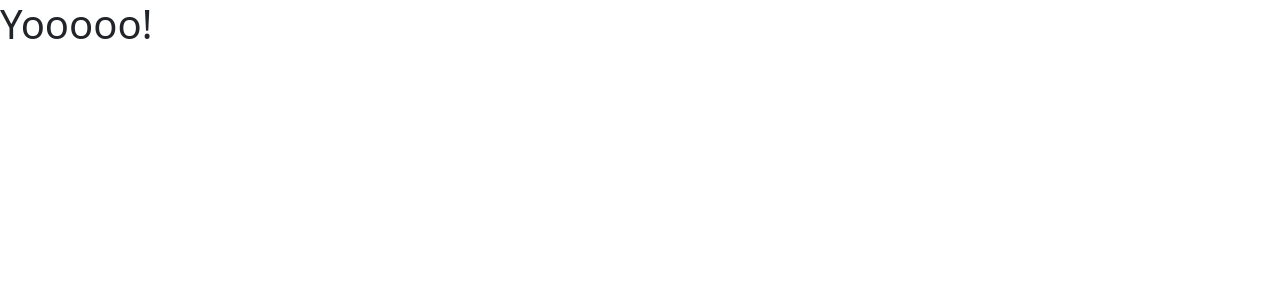
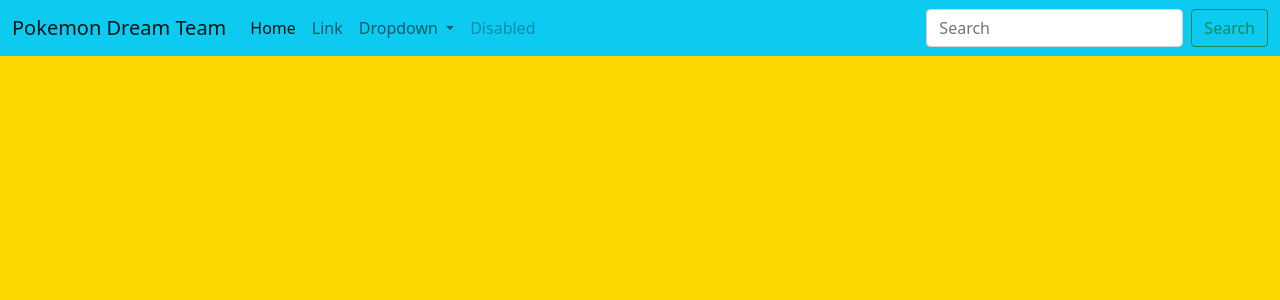
Before and after one commit to kelseyv4/Group-Project-2, a Flask app: page /api/intra_type_comparison in a window 1280 px wide. Before the commit the part shown is almost empty. Shown: the top 300 px of the page. Run offline with Flask 2, Linux system fonts and the light colour scheme; some libraries are stand-ins or nearby versions.

Commit message:
added navbar and chart div to intra_type.html

```diff
--- a/app.py
+++ b/app.py
@@ -112,6 +112,52 @@ def note_postgres():
 
 @app.route("/api/intra_type_comparison")
 def intra_type():
+    notes = db.session.query(pokemon)
+    data = []
+
+    # for note in notes:
+    #     data.append({
+    #         "against_bug" : note.against_bug,
+    #         "against_dark" : note.against_dark,
+    #         "against_dragon" : note.against_dragon,
+    #         "against_electric" : note.against_electric,
+    #         "against_fairy" : note.against_fairy,
+    #         "against_fight" : note.against_fight,
+    #         "against_fire" : note.against_fire,
+    #         "against_flying" : note.against_flying,
+    #         "against_ghost" : note.against_ghost,
+    #         "against_grass" : note.against_grass,
+    #         "against_ground" : note.against_ground,
+    #         "against_ice" : note.against_ice,
+    #         "against_normal" : note.against_normal,
+    #         "against_poison" : note.against_poison,
+    #         "against_psychic" : note.against_psychic,
+    #         "against_rock" : note.against_rock,
+    #         "against_steel" : note.against_steel,
+    #         "against_water" : note.against_water,
+    #         "attack" : note.attack,
+    #         "base_egg_steps" : note.base_egg_steps,
+    #         "base_happiness" : note.base_happiness,
+    #         "base_total" : note.base_total,
+    #         "defense" : note.defense,
+    #         "experience_growth" : note.experience_growth,
+    #         "height_m" : note.height_m,
+    #         "hp" : note.hp,
+    #         "name" : note.name,
+    #         "percentage_male" : note.percentage_male,
+    #         "pokedex_number" : note.pokedex_number,
+    #         "sp_attack" : note.sp_attack,
+    #         "sp_defense" : note.sp_defense,
+    #         "speed" : note.speed,
+    #         "type1" : note.type1,
+    #         "type2" : note.type2,
+    #         "weight_kg" : note.weight_kg,
+    #         "generation" : note.generation,
+    #         "is_legendary" : note.is_legendary
+    #     })
+
+    # print(data)
+
     return render_template("intra_type.html")
 
 if __name__ == "__main__":
--- a/static/css/style.css
+++ b/static/css/style.css
@@ -0,0 +1,3 @@
+body {
+    background-color: gold;
+}
--- a/templates/intra_type.html
+++ b/templates/intra_type.html
@@ -14,7 +14,48 @@
     </head>
 
     <body>
-        <h1>Yooooo!</h1>
+        <nav class="navbar navbar-expand-lg navbar-light bg-info">
+            <div class="container-fluid">
+              <a class="navbar-brand" href="#">Pokemon Dream Team</a>
+              <button class="navbar-toggler" type="button" data-bs-toggle="collapse" data-bs-target="#navbarSupportedContent" aria-controls="navbarSupportedContent" aria-expanded="false" aria-label="Toggle navigation">
+                <span class="navbar-toggler-icon"></span>
+              </button>
+              <div class="collapse navbar-collapse" id="navbarSupportedContent">
+                <ul class="navbar-nav me-auto mb-2 mb-lg-0">
+                  <li class="nav-item">
+                    <a class="nav-link active" aria-current="page" href="#">Home</a>
+                  </li>
+                  <li class="nav-item">
+                    <a class="nav-link" href="#">Link</a>
+                  </li>
+                  <li class="nav-item dropdown">
+                    <a class="nav-link dropdown-toggle" href="#" id="navbarDropdown" role="button" data-bs-toggle="dropdown" aria-expanded="false">
+                      Dropdown
+                    </a>
+                    <ul class="dropdown-menu" aria-labelledby="navbarDropdown">
+                      <li><a class="dropdown-item" href="#">Action</a></li>
+                      <li><a class="dropdown-item" href="#">Another action</a></li>
+                      <li><hr class="dropdown-divider"></li>
+                      <li><a class="dropdown-item" href="#">Something else here</a></li>
+                    </ul>
+                  </li>
+                  <li class="nav-item">
+                    <a class="nav-link disabled" href="#" tabindex="-1" aria-disabled="true">Disabled</a>
+                  </li>
+                </ul>
+                <form class="d-flex">
+                  <input class="form-control me-2" type="search" placeholder="Search" aria-label="Search">
+                  <button class="btn btn-outline-success" type="submit">Search</button>
+                </form>
+              </div>
+            </div>
+          </nav>
+
+        <div class="container-fluid">
+            <div id="chart">
+                <!--Here lies the chart!-->
+            </div>
+        </div>
 
         <script src="/static/js/main.js"></script>
         <script src="https://cdn.jsdelivr.net/npm/bootstrap@5.0.1/dist/js/bootstrap.bundle.min.js" integrity="sha384-gtEjrD/SeCtmISkJkNUaaKMoLD0//ElJ19smozuHV6z3Iehds+3Ulb9Bn9Plx0x4" crossorigin="anonymous"></script>
```
